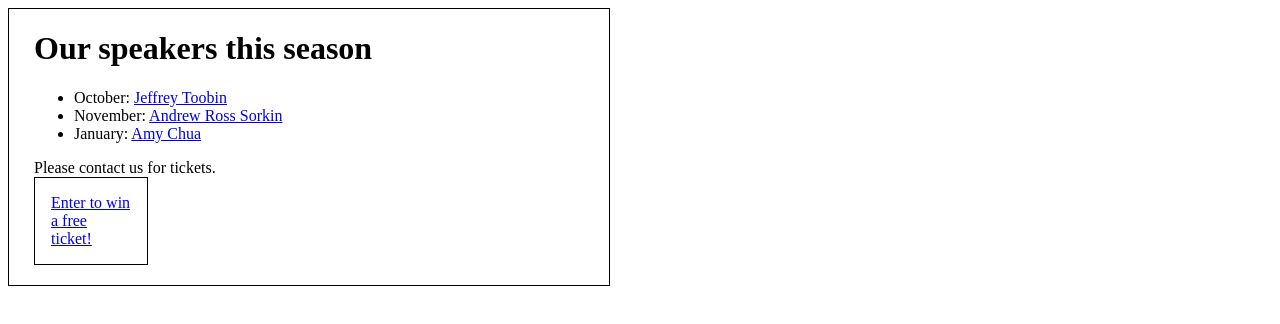
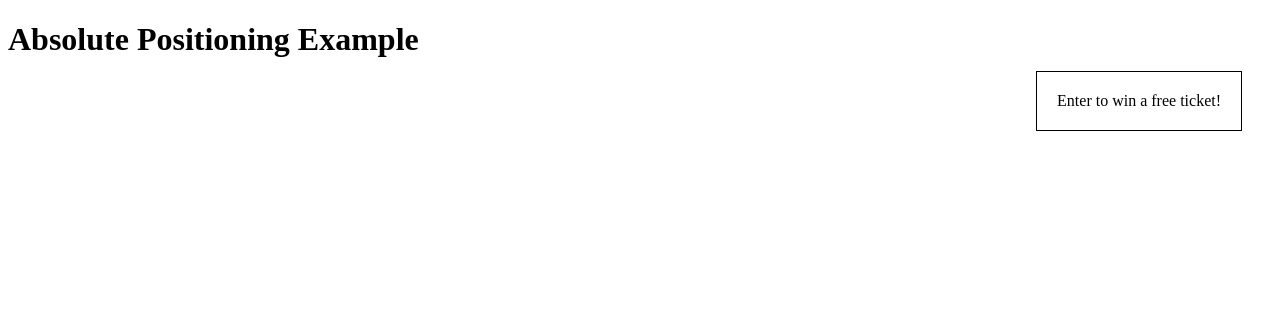
Before and after one commit to 1U25CA079-VSakthiganesh/Sakthi-14-html, a plain HTML site: page index.html in a window 1280 px wide. Drawn offline with Linux system fonts and the light colour scheme.

Commit message:
Update index.html

```diff
--- a/index.html
+++ b/index.html
@@ -1,70 +1,30 @@
-<!doctype html>
-<html lang="en">
+<!DOCTYPE html>
+<html>
 <head>
-    <meta charset="utf-8">
-    <title>Absolute and fixed positioning</title>
+    <title>Absolute Positioning</title>
 
     <style>
-        p {
-            margin: 0;
-        }
-
         body {
-            width: 550px;
-            padding: 0 25px 20px;
-            border: 1px solid black;
-
-            /* TODO 1: Set the body positioning context */
+            position: relative;
         }
 
         aside {
-            width: 80px;
-            padding: 1em;
+            position: absolute;
+            right: 30px;
+            top: 50px;
+            padding: 20px;
             border: 1px solid black;
-
-            /* TODO 2: Use absolute positioning */
-            /* TODO 3: Position the aside 30px from the right */
-            /* TODO 4: Position the aside 50px from the top */
         }
     </style>
 </head>
 
 <body>
-    <main>
-        <h1>Our speakers this season</h1>
 
-        <ul>
-            <li>
-                October:
-                <a class="date_passed" href="speakers/toobin.html">
-                    Jeffrey Toobin
-                </a>
-            </li>
-
-            <li>
-                November:
-                <a class="date_passed" href="speakers/sorkin.html">
-                    Andrew Ross Sorkin
-                </a>
-            </li>
-
-            <li>
-                January:
-                <a href="speakers/chua.html">
-                    Amy Chua
-                </a>
-            </li>
-        </ul>
-
-        <p>Please contact us for tickets.</p>
-    </main>
+    <h1>Absolute Positioning Example</h1>
 
     <aside>
-        <p>
-            <a href="raffle.html">
-                Enter to win a free ticket!
-            </a>
-        </p>
+        Enter to win a free ticket!
     </aside>
+
 </body>
 </html>
```
